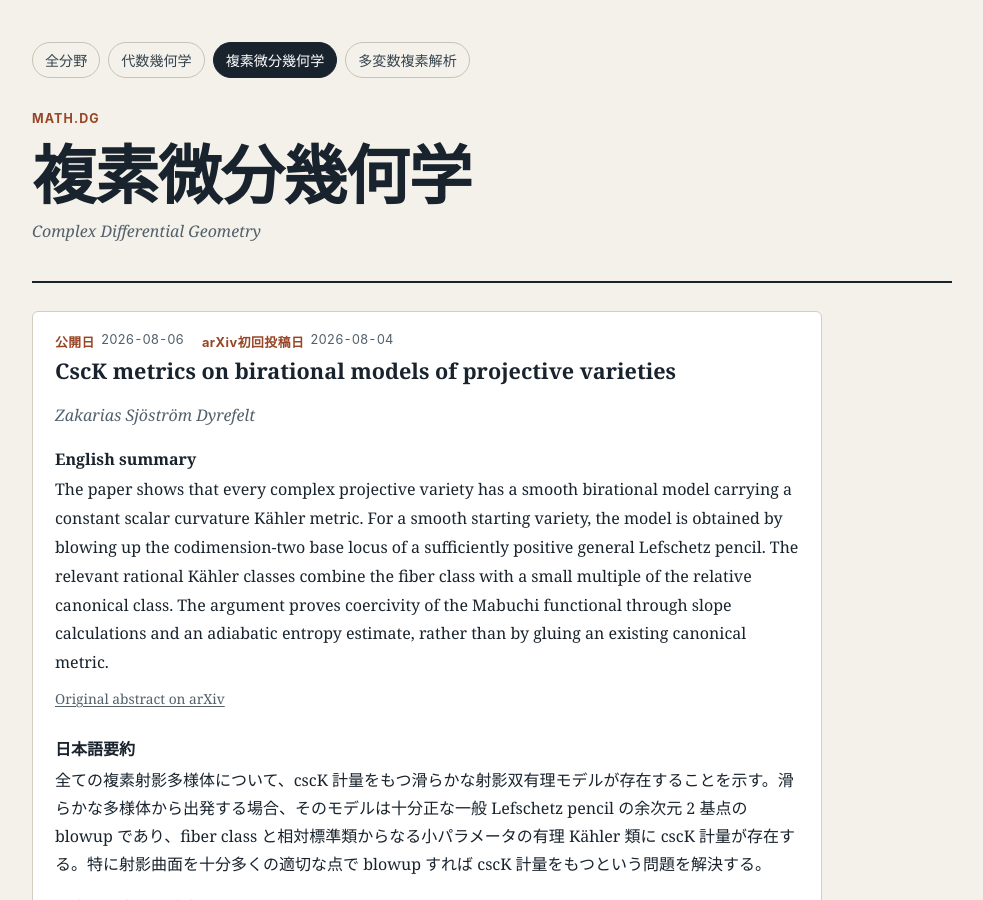
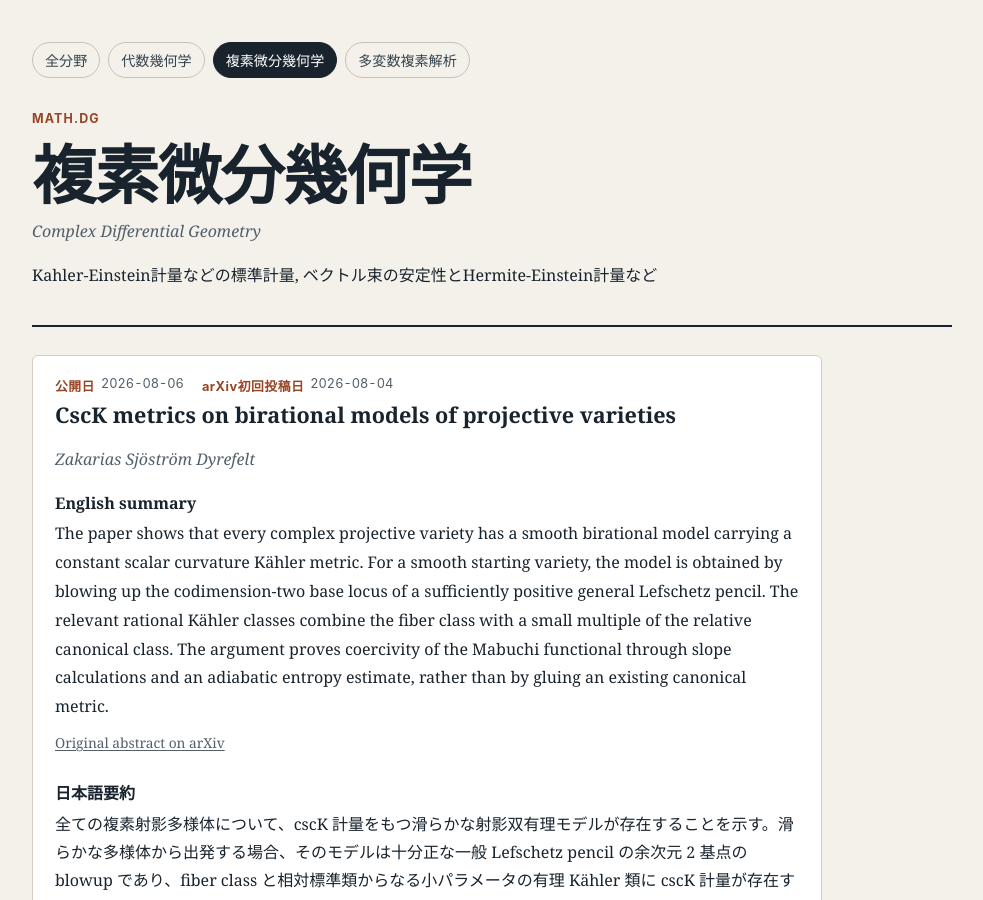
Before and after one commit to masataka123/geometry-paper-digest, a Jekyll site: the page built from topics/differential-geometry.md, in a window 1280 px wide and 900 px high. Shown: the whole window, without its empty margins (148-1131 px from the left). Built offline with Jekyll 4.4.1, drawn with Linux system fonts in a browser that asks for light colours.

Commit message:
Update topics.yml

```diff
--- a/_data/topics.yml
+++ b/_data/topics.yml
@@ -2,17 +2,17 @@
   arxiv_category: math.AG
   title: 代数幾何学
   english: Algebraic Geometry
-  description:
+  description: 極小モデル理論(MMP), KLT多様体, Chern類, K-安定性, Fano多様体など
 
 
 - slug: differential-geometry
   arxiv_category: math.DG
   title: 複素微分幾何学
   english: Complex Differential Geometry
-  description:
+  description: Kahler-Einstein計量などの標準計量, ベクトル束の安定性とHermite-Einstein計量など
 
 - slug: several-complex-variables
   arxiv_category: math.CV
   title: 多変数複素解析
   english: Several Complex Variables
-  description:
+  description: L2理論, Oka多様体, 解析空間など
```
